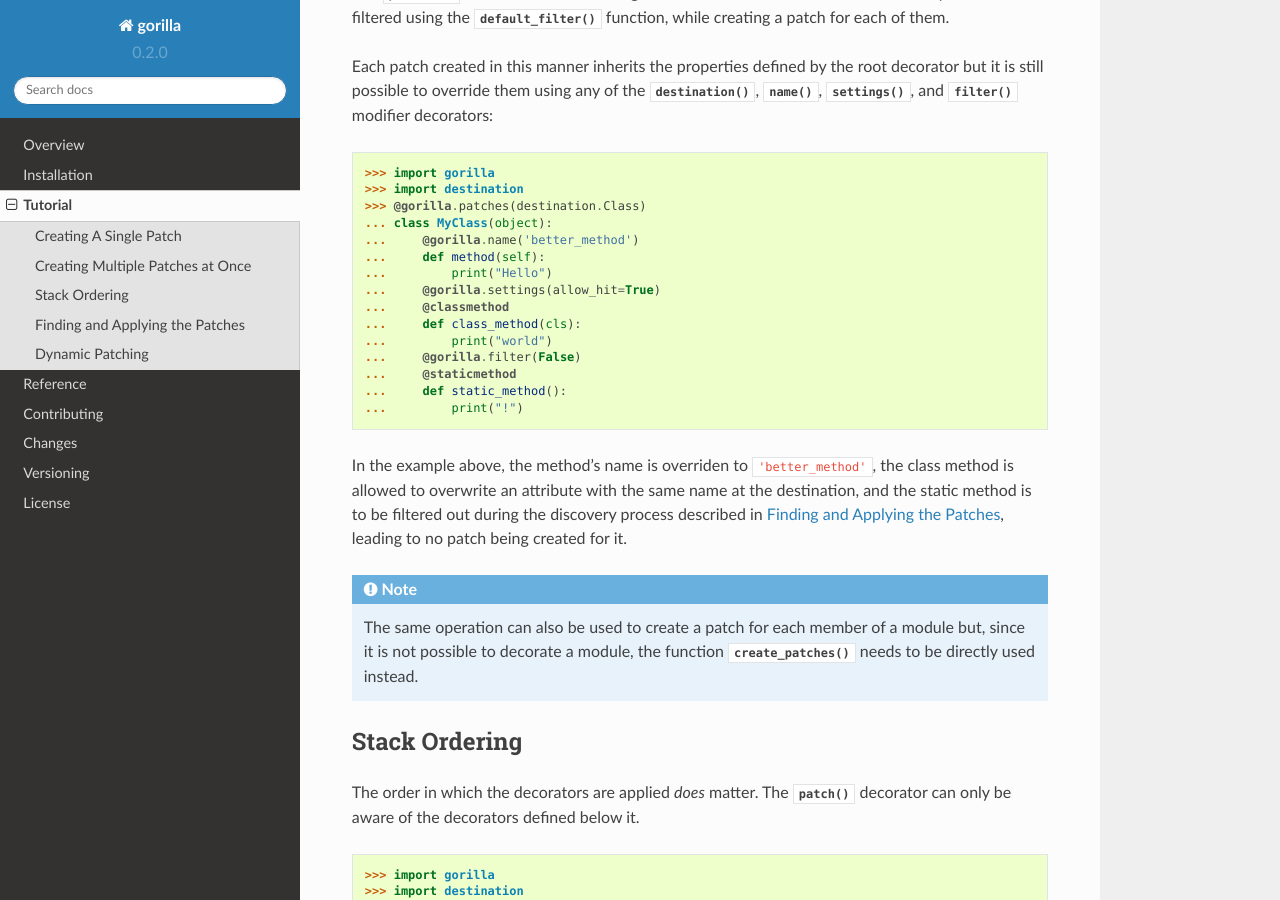
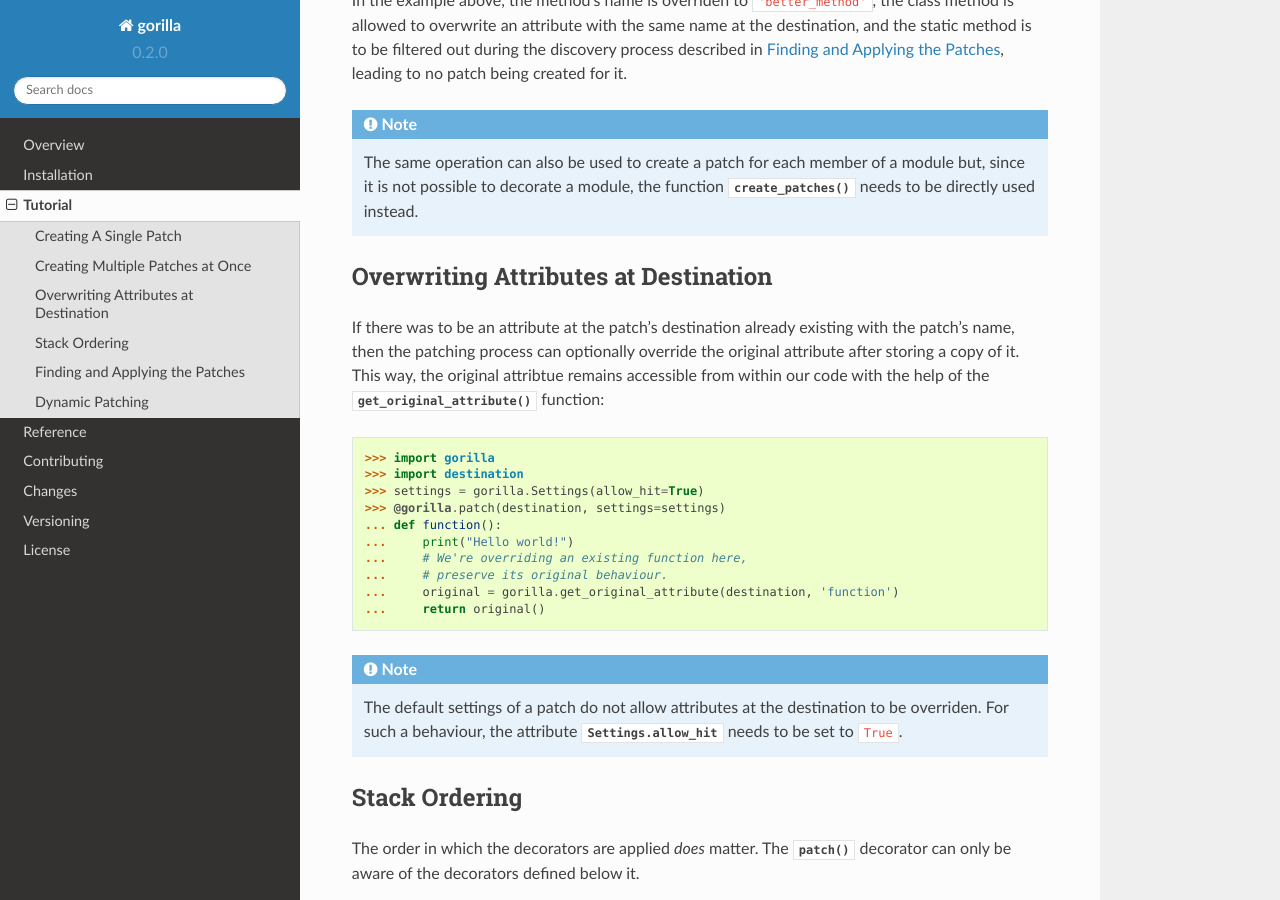
Before and after one commit to christophercrouzet/gorilla, a Sphinx documentation site: the page built from doc/tutorial.rst, in a window 1280 px wide and 900 px high, scrolled down 2185 px. Built offline with Sphinx 7.4.7 and the Read the Docs theme 2.0.0, drawn with Linux system fonts in a browser that asks for light colours; cross-references to code outside the pages are shown as plain code; some of the changed text lies outside the part shown.

Commit message:
Move a tutorial example into its own section

```diff
--- a/doc/tutorial.rst
+++ b/doc/tutorial.rst
@@ -75,33 +75,6 @@
    ...     print("world!")
 
 
-If there was to be an attribute at the patch's destination already existing
-with the patch's name, then the patching process can optionally override the
-original attribute after storing a copy of it. This way, it would remain
-accessible from within our code with the help of the
-:func:`get_original_attribute` function:
-
-.. code-block:: python
-
-   >>> import gorilla
-   >>> import destination
-   >>> settings = gorilla.Settings(allow_hit=True)
-   >>> @gorilla.patch(destination, settings=settings)
-   ... def function():
-   ...     print("Hello world!")
-   ...     # We're overriding an existing function here,
-   ...     # preserve its original behaviour.
-   ...     original = gorilla.get_original_attribute(destination, 'function')
-   ...     return original()
-
-
-.. note::
-
-   The default settings of a patch do not allow attributes at the destination
-   to be overriden. For such a behaviour, the attribute
-   :attr:`Settings.allow_hit` needs to be set to ``True``.
-
-
 .. _creating_multiple_patches:
 
 Creating Multiple Patches at Once
@@ -167,6 +140,38 @@
    The same operation can also be used to create a patch for each member of a
    module but, since it is not possible to decorate a module, the function
    :func:`create_patches` needs to be directly used instead.
+
+
+.. _overwriting_attributes:
+
+Overwriting Attributes at Destination
+-------------------------------------
+
+If there was to be an attribute at the patch's destination already existing
+with the patch's name, then the patching process can optionally override the
+original attribute after storing a copy of it. This way, the original attribtue
+remains accessible from within our code with the help of the
+:func:`get_original_attribute` function:
+
+.. code-block:: python
+
+   >>> import gorilla
+   >>> import destination
+   >>> settings = gorilla.Settings(allow_hit=True)
+   >>> @gorilla.patch(destination, settings=settings)
+   ... def function():
+   ...     print("Hello world!")
+   ...     # We're overriding an existing function here,
+   ...     # preserve its original behaviour.
+   ...     original = gorilla.get_original_attribute(destination, 'function')
+   ...     return original()
+
+
+.. note::
+
+   The default settings of a patch do not allow attributes at the destination
+   to be overriden. For such a behaviour, the attribute
+   :attr:`Settings.allow_hit` needs to be set to ``True``.
 
 
 .. _stack_ordering:
```
